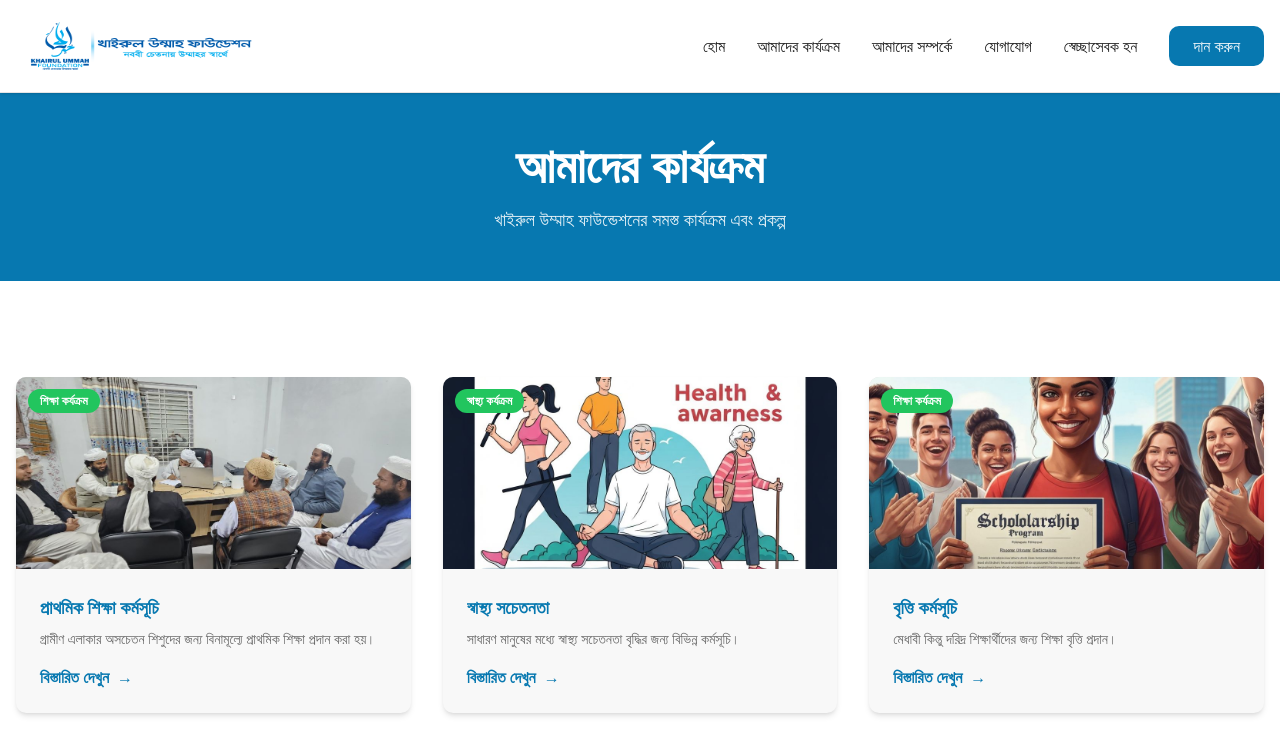
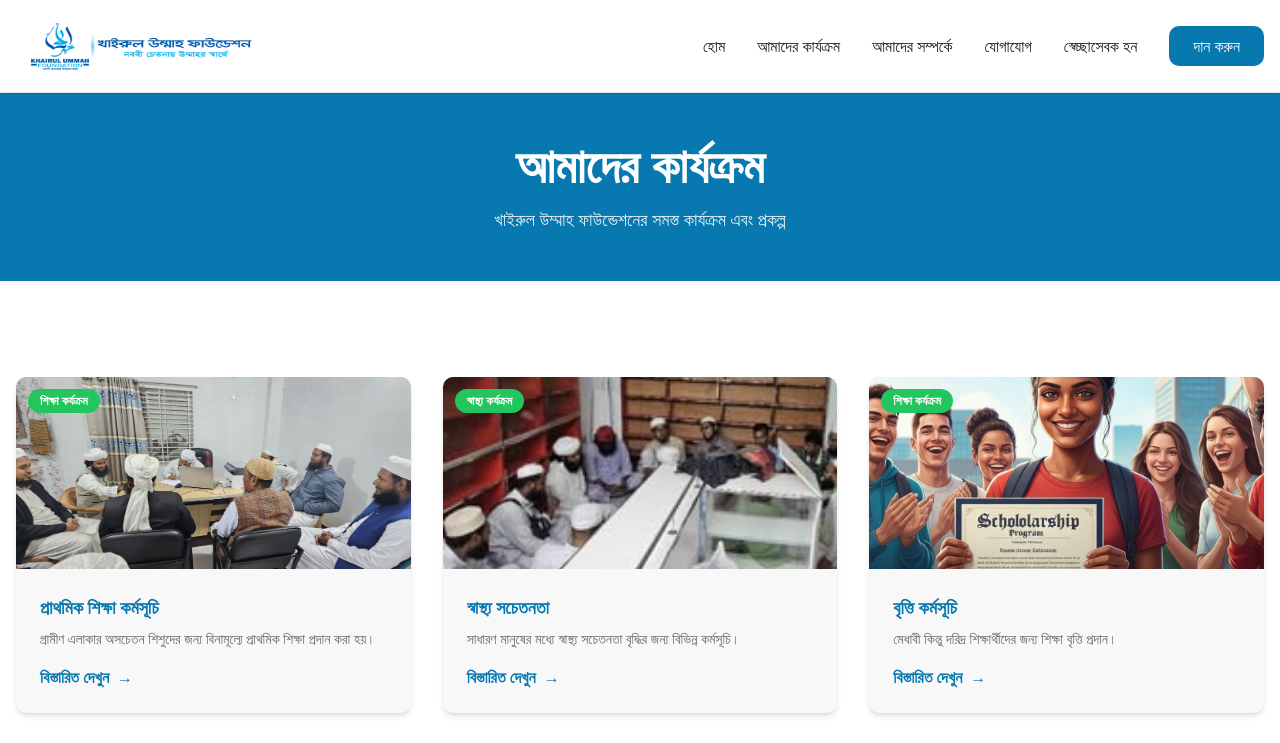
Before and after one commit to abubakarseddek1999/khairul-sonna-foundation, a Next.js app: page /activities in a window 1280 px wide. Shown: the top 743 px of the page. Built offline with nearby package versions, Linux system fonts and the light colour scheme.

Commit message:
change a activities img

```diff
--- a/app/activities/page.tsx
+++ b/app/activities/page.tsx
@@ -2,6 +2,7 @@ import { Header } from "@/components/header"
 import { Footer } from "@/components/footer"
 import Image from "next/image"
 import floodrelief from "../../assets/activities/flood-relief.jpg"
+import helthActivityimg from "../../assets/activities/helthmeet.jpg"
 import primarymeetimg from "../../assets/opinion-meetimg/meet2.jpg"
 const activities = [
   {
@@ -16,7 +17,7 @@ const activities = [
     category: "স্বাস্থ্য কর্যক্রম",
     title: "স্বাস্থ্য সচেতনতা",
     description: "সাধারণ মানুষের মধ্যে স্বাস্থ্য সচেতনতা বৃদ্ধির জন্য বিভিন্ন কর্মসূচি।",
-    image: "/health-awareness.jpg",
+    image: helthActivityimg,
   },
   {
     id: 3,
```
Also changed, not shown: assets/activities/helthmeet.jpg (added).
